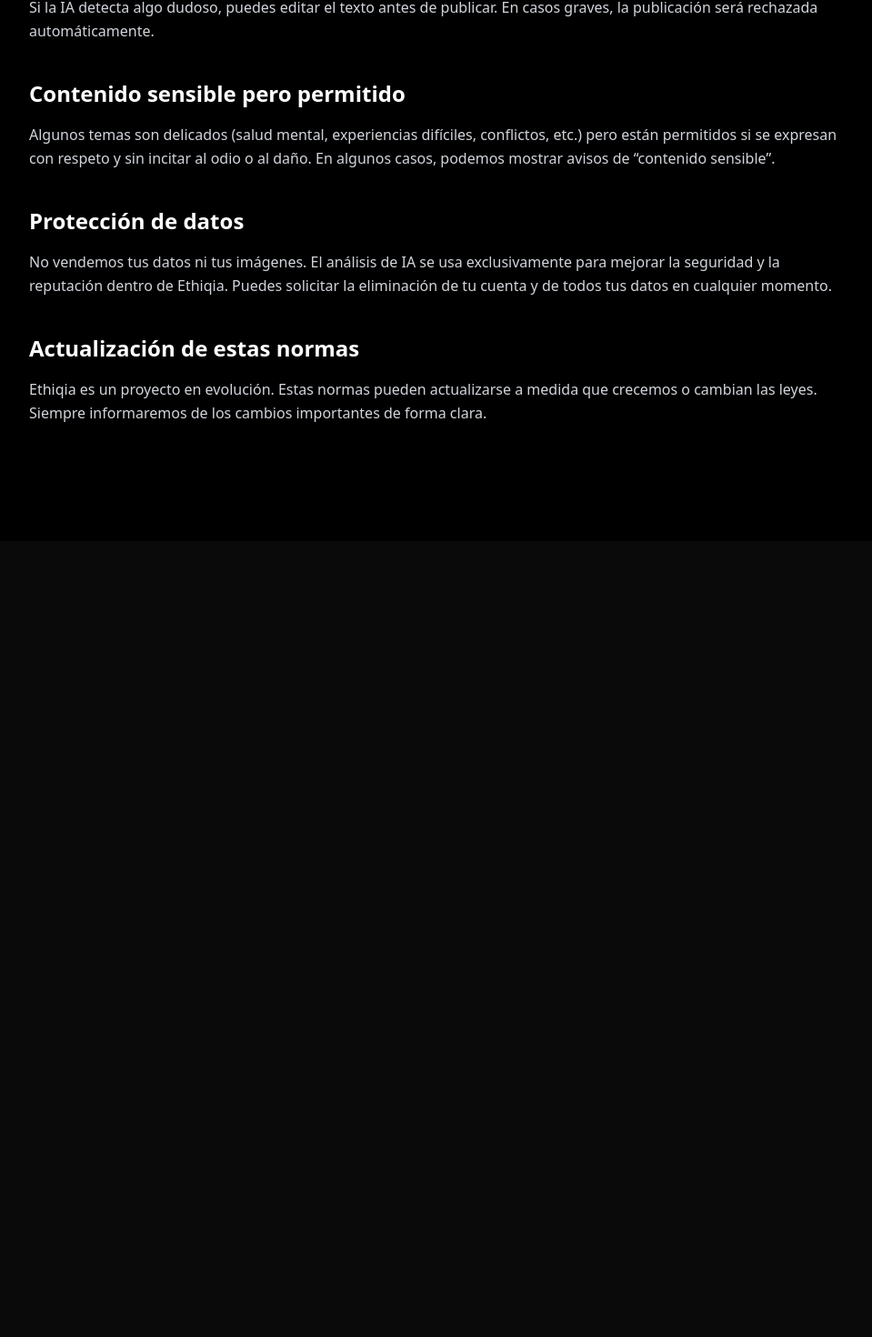
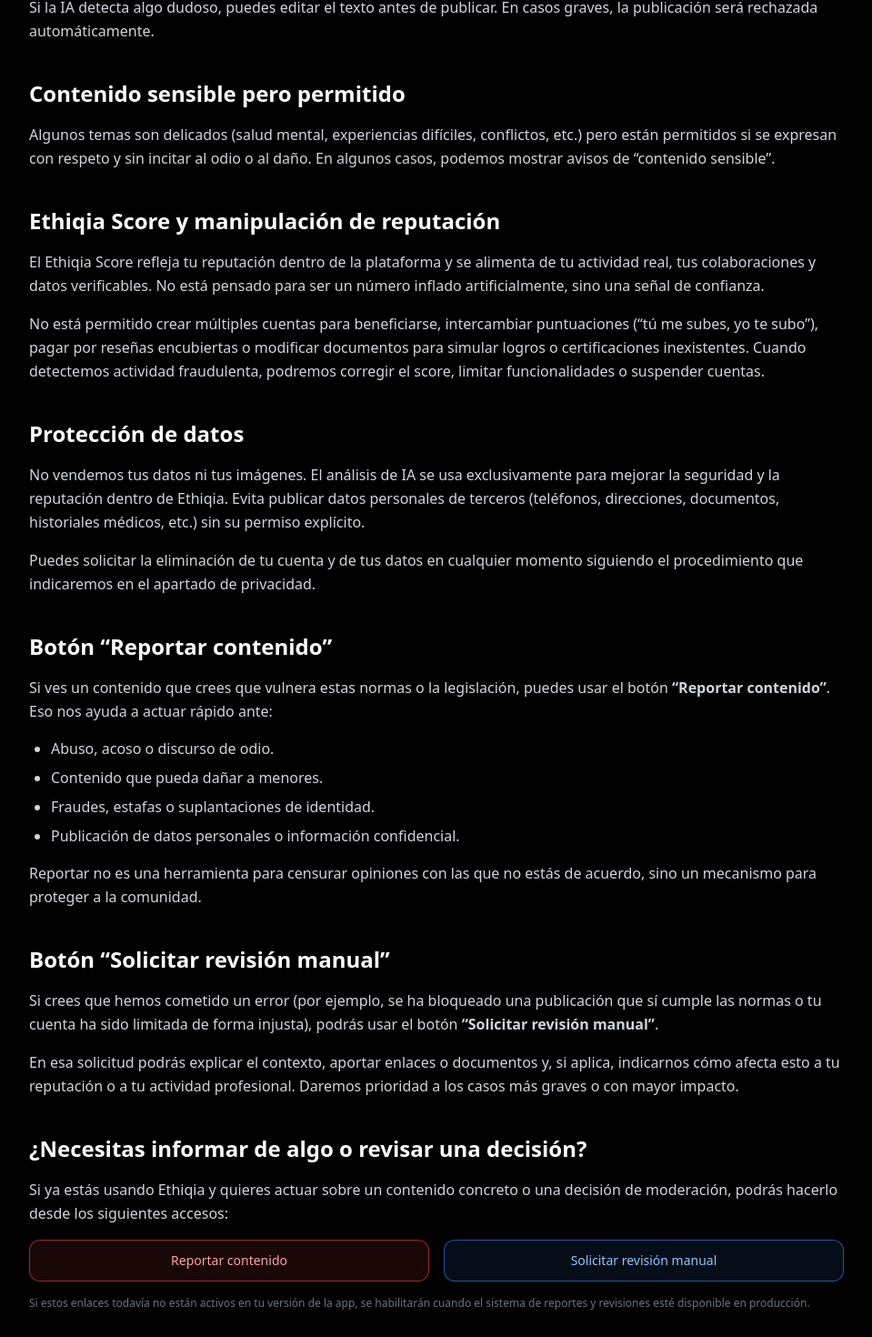
Before and after one commit to veletcosmetics/ethiqia-frontend, a Next.js app: page /normas in a window 1280 px wide. Shown: the part 1292-2762 px from the top of the page at 91% size, without its empty margins (160-1119 px from the left). Before the commit the page ends 1887 px from the top, so only its background shows below. Built offline with nearby package versions, Linux system fonts and the light colour scheme.

Commit message:
Update page.tsx

```diff
--- a/app/normas/page.tsx
+++ b/app/normas/page.tsx
@@ -1,17 +1,33 @@
 "use client";
 
 import React from "react";
+import Link from "next/link";
 
 export default function NormasPage() {
   return (
     <div className="min-h-screen bg-black text-white px-6 py-12">
       <div className="max-w-4xl mx-auto space-y-10">
-        {/* Título */}
-        <header className="space-y-3">
-          <h1 className="text-4xl font-bold">Normas de la Comunidad Ethiqia</h1>
-          <p className="text-lg text-gray-300">
-            Contenido auténtico, respetuoso y verificable.
-          </p>
+        {/* Título + selector de idioma */}
+        <header className="flex flex-col gap-4 sm:flex-row sm:items-center sm:justify-between">
+          <div className="space-y-3">
+            <h1 className="text-4xl font-bold">Normas de la Comunidad Ethiqia</h1>
+            <p className="text-lg text-gray-300">
+              Contenido auténtico, respetuoso y verificable.
+            </p>
+          </div>
+
+          {/* Selector de idioma (placeholder) */}
+          <div className="inline-flex items-center rounded-full bg-zinc-900/80 border border-zinc-700 px-1 py-1 text-xs">
+            <button className="px-3 py-1 rounded-full bg-white text-black text-xs font-medium">
+              ES
+            </button>
+            <button
+              className="px-3 py-1 rounded-full text-xs font-medium text-gray-500 cursor-not-allowed"
+              title="English version coming soon"
+            >
+              EN
+            </button>
+          </div>
         </header>
 
         {/* ¿Qué es Ethiqia? */}
@@ -48,7 +64,7 @@ export default function NormasPage() {
           </ul>
         </section>
 
-        {/* Contenido NO permitido */}
+        {/* Contenido no permitido */}
         <section className="space-y-4">
           <h2 className="text-2xl font-semibold">Contenido no permitido</h2>
           <p className="text-gray-300">
@@ -132,24 +148,116 @@ export default function NormasPage() {
           </p>
         </section>
 
+        {/* Ethiqia Score y manipulación */}
+        <section className="space-y-4">
+          <h2 className="text-2xl font-semibold">Ethiqia Score y manipulación de reputación</h2>
+          <p className="text-gray-300 leading-relaxed">
+            El Ethiqia Score refleja tu reputación dentro de la plataforma y se alimenta
+            de tu actividad real, tus colaboraciones y datos verificables. No está
+            pensado para ser un número inflado artificialmente, sino una señal de
+            confianza.
+          </p>
+          <p className="text-gray-300 leading-relaxed">
+            No está permitido crear múltiples cuentas para beneficiarse, intercambiar
+            puntuaciones (“tú me subes, yo te subo”), pagar por reseñas encubiertas o
+            modificar documentos para simular logros o certificaciones inexistentes.
+            Cuando detectemos actividad fraudulenta, podremos corregir el score,
+            limitar funcionalidades o suspender cuentas.
+          </p>
+        </section>
+
         {/* Protección de datos */}
         <section className="space-y-4">
           <h2 className="text-2xl font-semibold">Protección de datos</h2>
           <p className="text-gray-300 leading-relaxed">
             No vendemos tus datos ni tus imágenes. El análisis de IA se usa
             exclusivamente para mejorar la seguridad y la reputación dentro de Ethiqia.
-            Puedes solicitar la eliminación de tu cuenta y de todos tus datos en
-            cualquier momento.
+            Evita publicar datos personales de terceros (teléfonos, direcciones,
+            documentos, historiales médicos, etc.) sin su permiso explícito.
+          </p>
+          <p className="text-gray-300 leading-relaxed">
+            Puedes solicitar la eliminación de tu cuenta y de tus datos en cualquier
+            momento siguiendo el procedimiento que indicaremos en el apartado de
+            privacidad.
+          </p>
+        </section>
+
+        {/* Reportar contenido */}
+        <section className="space-y-4">
+          <h2 className="text-2xl font-semibold">Botón “Reportar contenido”</h2>
+          <p className="text-gray-300 leading-relaxed">
+            Si ves un contenido que crees que vulnera estas normas o la legislación,
+            puedes usar el botón <strong>“Reportar contenido”</strong>. Eso nos ayuda a
+            actuar rápido ante:
+          </p>
+          <ul className="list-disc pl-6 space-y-2 text-gray-300">
+            <li>Abuso, acoso o discurso de odio.</li>
+            <li>Contenido que pueda dañar a menores.</li>
+            <li>Fraudes, estafas o suplantaciones de identidad.</li>
+            <li>Publicación de datos personales o información confidencial.</li>
+          </ul>
+          <p className="text-gray-300 leading-relaxed">
+            Reportar no es una herramienta para censurar opiniones con las que no
+            estás de acuerdo, sino un mecanismo para proteger a la comunidad.
+          </p>
+        </section>
+
+        {/* Solicitar revisión manual */}
+        <section className="space-y-4">
+          <h2 className="text-2xl font-semibold">Botón “Solicitar revisión manual”</h2>
+          <p className="text-gray-300 leading-relaxed">
+            Si crees que hemos cometido un error (por ejemplo, se ha bloqueado una
+            publicación que sí cumple las normas o tu cuenta ha sido limitada de forma
+            injusta), podrás usar el botón{" "}
+            <strong>“Solicitar revisión manual”</strong>.
+          </p>
+          <p className="text-gray-300 leading-relaxed">
+            En esa solicitud podrás explicar el contexto, aportar enlaces o documentos
+            y, si aplica, indicarnos cómo afecta esto a tu reputación o a tu actividad
+            profesional. Daremos prioridad a los casos más graves o con mayor impacto.
+          </p>
+        </section>
+
+        {/* CTA con botones */}
+        <section className="space-y-4 pb-10">
+          <h2 className="text-2xl font-semibold">
+            ¿Necesitas informar de algo o revisar una decisión?
+          </h2>
+          <p className="text-gray-300 leading-relaxed">
+            Si ya estás usando Ethiqia y quieres actuar sobre un contenido concreto o
+            una decisión de moderación, podrás hacerlo desde los siguientes accesos:
+          </p>
+
+          <div className="grid gap-4 sm:grid-cols-2">
+            <Link
+              href="/reportar"
+              className="flex items-center justify-center rounded-xl border border-red-500/60 bg-red-500/10 px-4 py-3 text-sm font-medium text-red-300 hover:bg-red-500/20 transition"
+            >
+              Reportar contenido
+            </Link>
+
+            <Link
+              href="/revision-manual"
+              className="flex items-center justify-center rounded-xl border border-blue-500/60 bg-blue-500/10 px-4 py-3 text-sm font-medium text-blue-300 hover:bg-blue-500/20 transition"
+            >
+              Solicitar revisión manual
+            </Link>
+          </div>
+
+          <p className="text-xs text-gray-500">
+            Si estos enlaces todavía no están activos en tu versión de la app, se
+            habilitarán cuando el sistema de reportes y revisiones esté disponible en
+            producción.
           </p>
         </section>
 
         {/* Actualizaciones */}
-        <section className="space-y-4 pb-20">
+        <section className="space-y-4 pb-20 border-t border-zinc-800 pt-8">
           <h2 className="text-2xl font-semibold">Actualización de estas normas</h2>
           <p className="text-gray-300 leading-relaxed">
             Ethiqia es un proyecto en evolución. Estas normas pueden actualizarse a
-            medida que crecemos o cambian las leyes. Siempre informaremos de los cambios
-            importantes de forma clara.
+            medida que crecemos o cambian las leyes. Cuando haya cambios importantes
+            lo comunicaremos de forma clara dentro de la propia plataforma.
           </p>
         </section>
       </div>
```
